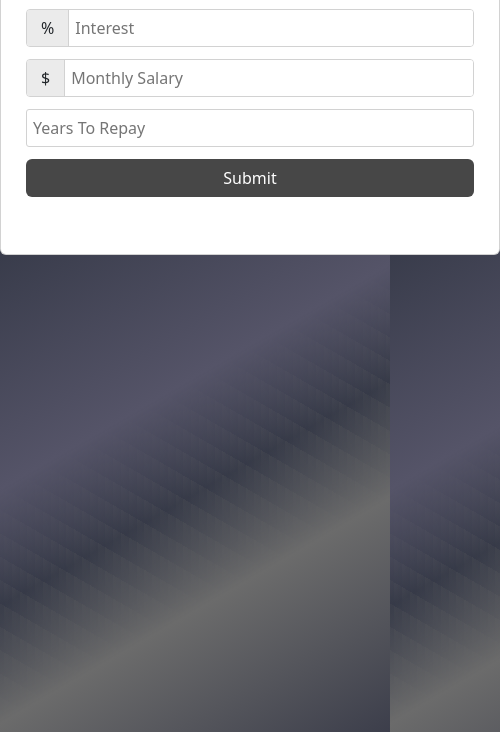
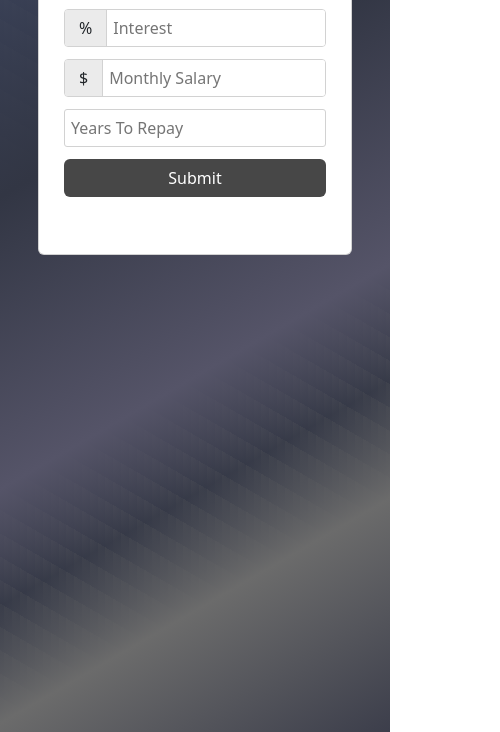
Before and after one commit to thamerbk/loan-calculator, a plain HTML site: page index.html in a window 390 px wide. Shown: the part 212-944 px from the top of the page, 500 px wide, since content can reach past the window. Drawn offline with nearby package versions, Linux system fonts and the light colour scheme.

Commit message:
make it responsive

```diff
--- a/style.css
+++ b/style.css
@@ -39,6 +39,7 @@ body {
   padding: 6px;
   border-radius: 3px;
   border: none;
+  width: 90px;
 }
 
 #pepay {
@@ -80,3 +81,10 @@ body {
 .loading {
   display: none;
 }
+
+@media(max-width: 576px) {
+  .card {
+    width: auto;
+    margin:100px 38px;
+  }
+}
```
